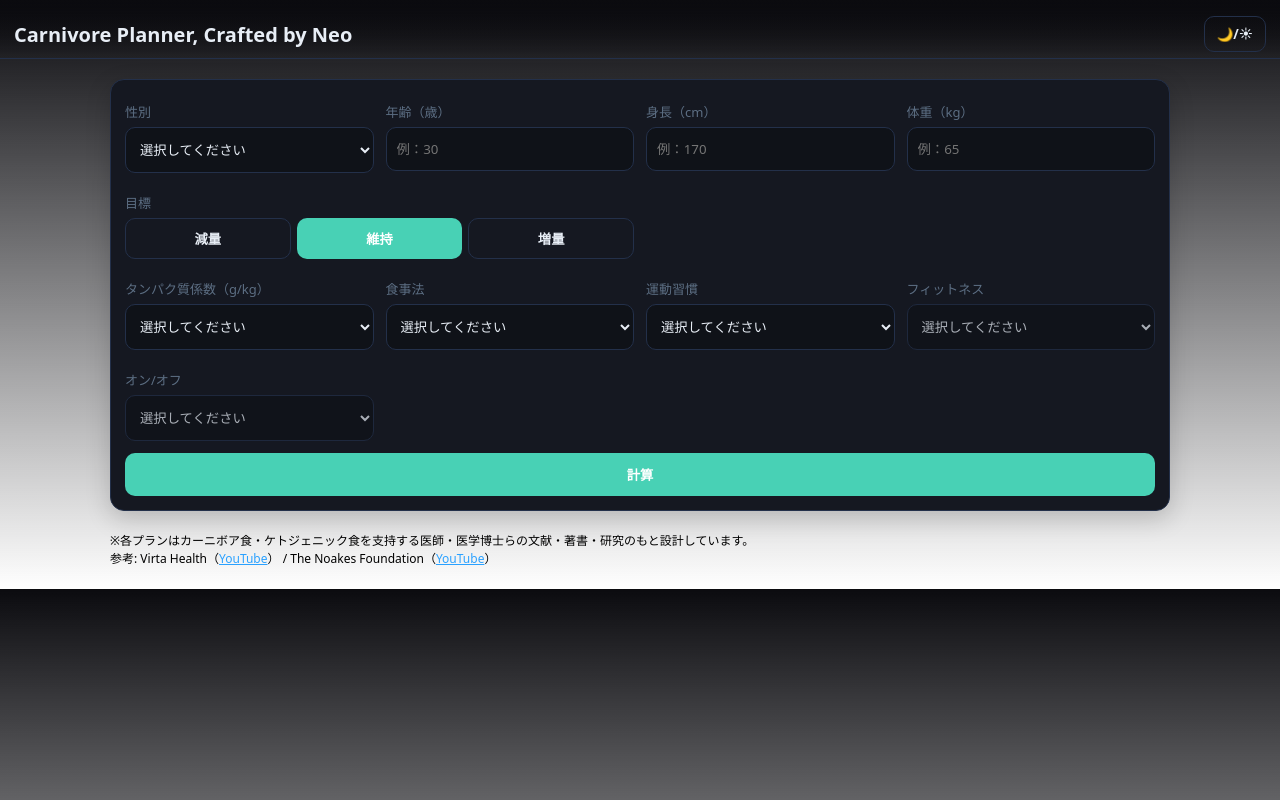
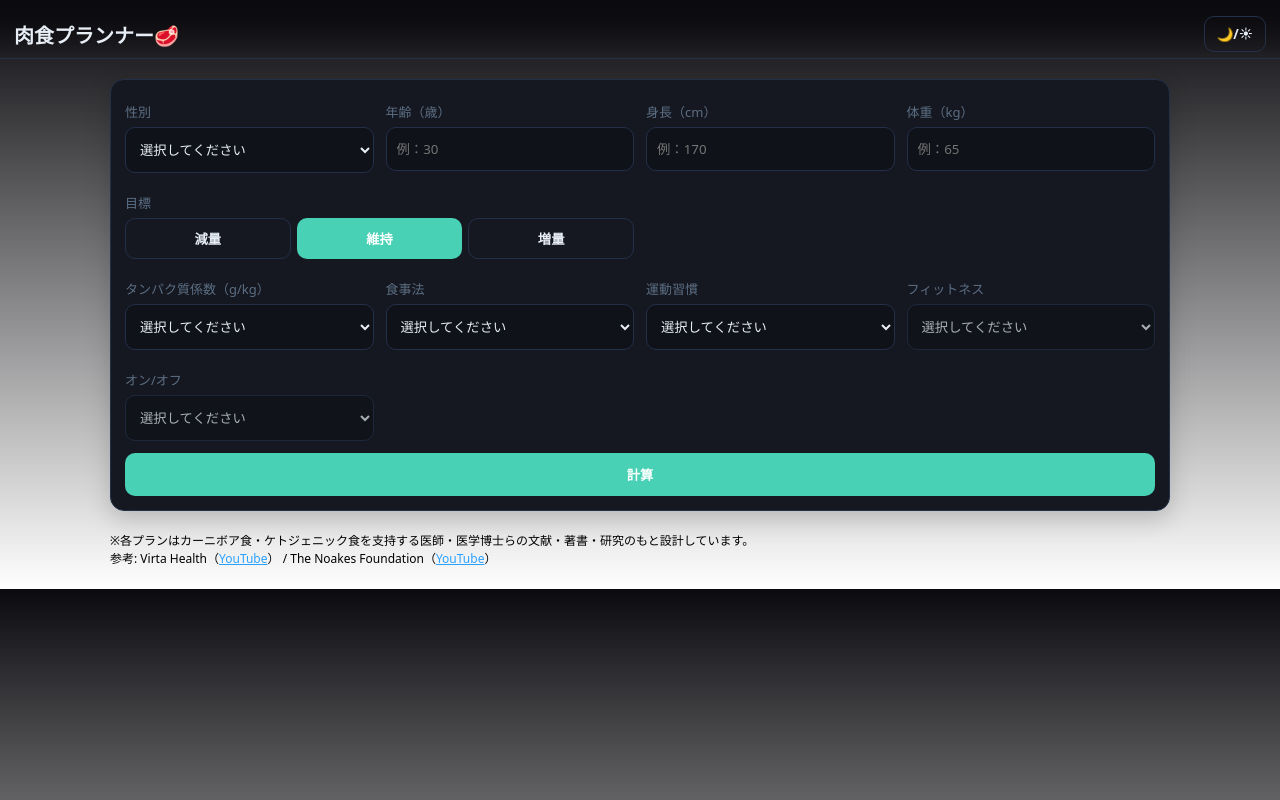
Before and after one commit to neocarnivore/-carnivore-planner, a plain HTML site: page index.html in a window 1280 px wide. Drawn offline with Linux system fonts and the light colour scheme.

Commit message:
Update title and header text to Japanese

```diff
--- a/index.html
+++ b/index.html
@@ -3,7 +3,7 @@
 <head>
 <meta charset="utf-8">
 <meta name="viewport" content="width=device-width,initial-scale=1,maximum-scale=1,viewport-fit=cover">
-<title>Carnivore Planner, Crafted by Neo</title>
+<title>肉食プランナー🥩</title>
 <meta name="theme-color" content="#0b0b0f">
 <link rel="manifest" href="manifest.webmanifest">
 <link rel="apple-touch-icon" href="icon-192.png">
@@ -72,7 +72,7 @@
 </head>
 <body>
 <header>
-  <div>Carnivore Planner, Crafted by Neo</div>
+  <div>肉食プランナー🥩</div>
   <button id="themeToggle" style="width:auto;padding:8px 12px;background:transparent;border:1px solid var(--border);color:var(--text)">🌙/☀︎</button>
 </header>
 
```
